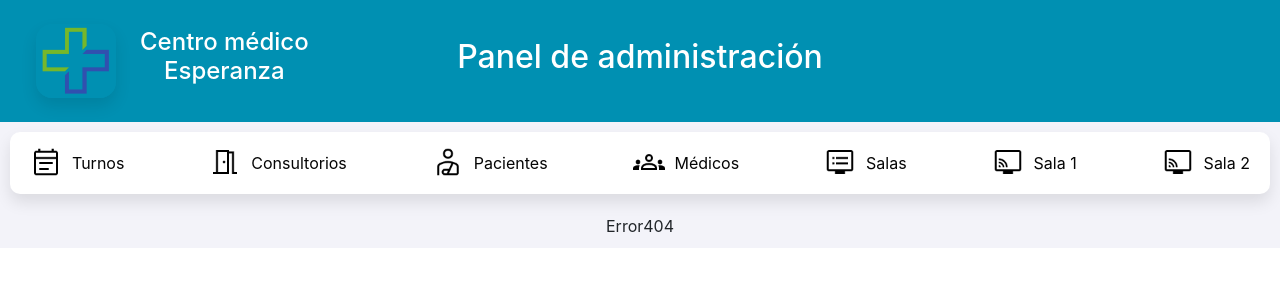
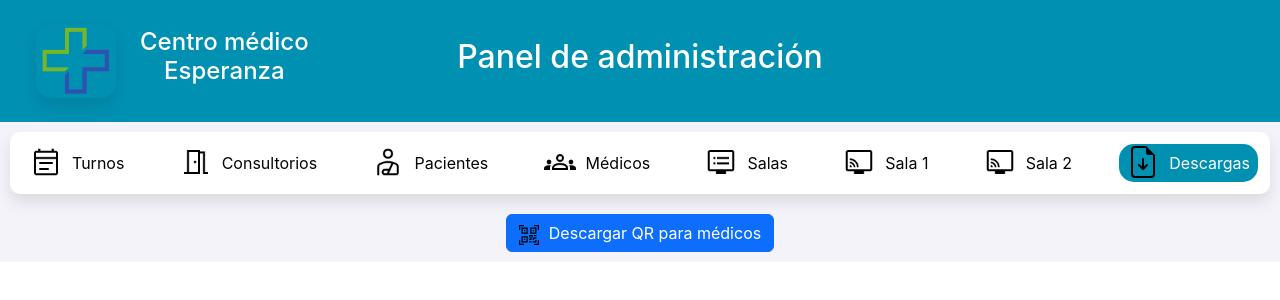
Before and after one commit to allanes/turnos-cm-frontend, a React (Create React App) app: page /downloads in a window 1280 px wide. Shown: the top 300 px of the page. Built offline with nearby package versions, Linux system fonts and the light colour scheme; no server answers.

Commit message:
agregado codegen y boton para descargar qr_medicos

```diff
--- a/src/codegen_output/index.ts
+++ b/src/codegen_output/index.ts
@@ -56,6 +56,7 @@ export { ConsultoriosService } from './services/ConsultoriosService';
 export { DefaultService } from './services/DefaultService';
 export { MedicosService } from './services/MedicosService';
 export { PacientesService } from './services/PacientesService';
+export { QrService } from './services/QrService';
 export { RecepcionistasService } from './services/RecepcionistasService';
 export { RegistroDeConsultoriosConMDicosService } from './services/RegistroDeConsultoriosConMDicosService';
 export { TurnosService } from './services/TurnosService';
--- /dev/null
+++ b/src/codegen_output/services/QrService.ts
@@ -0,0 +1,22 @@
+/* istanbul ignore file */
+/* tslint:disable */
+/* eslint-disable */
+import type { CancelablePromise } from '../core/CancelablePromise';
+import { OpenAPI } from '../core/OpenAPI';
+import { request as __request } from '../core/request';
+
+export class QrService {
+
+    /**
+     * Descargar Qr
+     * @returns any Successful Response
+     * @throws ApiError
+     */
+    public static descargarQrDescargarQrGet(): CancelablePromise<any> {
+        return __request(OpenAPI, {
+            method: 'GET',
+            url: '/descargar_qr',
+        });
+    }
+
+}
--- /dev/null
+++ b/src/components/DownloadsContainer/DownloadsContainer.tsx
@@ -0,0 +1,34 @@
+import React from 'react'
+import qrIcon from '../../assets/icons/qr-code-scan.svg'
+import { QrService } from '../../codegen_output/services/QrService';
+
+export const DownloadsContainer = () => {
+
+    const downloadQR = async () => {
+        try {
+            const response = await fetch('/descargar_qr', {
+                method: 'GET',
+                headers: {
+                'Accept': 'application/pdf',
+                },
+            });
+            const blob = await response.blob();
+            const url = window.URL.createObjectURL(blob);
+            const link = document.createElement('a');
+            link.href = url;
+            link.setAttribute('download', 'qr_medicos.pdf'); // or any other filename you want
+            document.body.appendChild(link);
+            link.click();
+            link.remove();
+        } catch (error) {
+            console.error('An error occurred while fetching the QR code:', error);
+        }
+  };
+
+  return (
+    <button className="btn btn-primary" onClick={downloadQR}>
+      <img src={qrIcon} alt="QR Icon" style={{ width: '20px', marginRight: '10px' }} />
+      Descargar QR para médicos
+    </button>
+  );
+};
--- a/src/components/Views/AdminView.tsx
+++ b/src/components/Views/AdminView.tsx
@@ -9,6 +9,7 @@ import { PatientsContainer } from '../PatientsContainer/PatientsContainer';
 import { TurnsContainer } from '../TurnsContainer/TurnsContainer';
 import { categoriesList_sidebar, url_waitingRoom } from '../../types/categoriesList_sidebar';
 import { OfficesContainerPatientView } from '../OfficesContainerPatientView/OfficesContainerPatientView';
+import { DownloadsContainer } from '../DownloadsContainer/DownloadsContainer';
 import Error404 from './Error404';
 
 export const AdminView = () => {
@@ -27,6 +28,7 @@ export const AdminView = () => {
               <Route path={categoriesList_sidebar[2].link} element={<PatientsContainer />} />
               <Route path={categoriesList_sidebar[3].link} element={<DoctorsContainer />} />
               <Route path={`${url_waitingRoom}/:query`} element={<OfficesContainerPatientView />} />
+              <Route path={categoriesList_sidebar[7].link} element={<DownloadsContainer />} />
               <Route path='*' element={<Error404 />} />
             </Routes>
           </div>
--- a/src/types/categoriesList_sidebar.ts
+++ b/src/types/categoriesList_sidebar.ts
@@ -4,6 +4,7 @@ import patientsIcon from '../assets/icons/patientsIcon.png'
 import turnsIcon from '../assets/icons/turnsIcon.png'
 import waitingRoomIcon from '../assets/icons/waitingRoomIcon.png'
 import waitingRoomIcon1 from '../assets/icons/waitingRoomIcon1.png'
+import downloadsIcon from '../assets/icons/file-earmark-arrow-down.svg'
 
 export const  categoriesList_sidebar = [
     {title: "Turnos", link: "/", icon:turnsIcon},
@@ -13,6 +14,7 @@ export const  categoriesList_sidebar = [
     {title: "Salas", link: "/waitingRoom/0", icon:waitingRoomIcon},
     {title: "Sala 1", link: "/waitingRoom/1", icon:waitingRoomIcon1},
     {title: "Sala 2", link: "/waitingRoom/2", icon:waitingRoomIcon1},
+    {title: "Descargas", link: "/downloads", icon:downloadsIcon},
 ]
 
 export const url_waitingRoom = '/waitingRoom'
```
Also changed, not shown: src/assets/icons/file-earmark-arrow-down.svg (added), src/assets/icons/qr-code-scan.svg (added).
